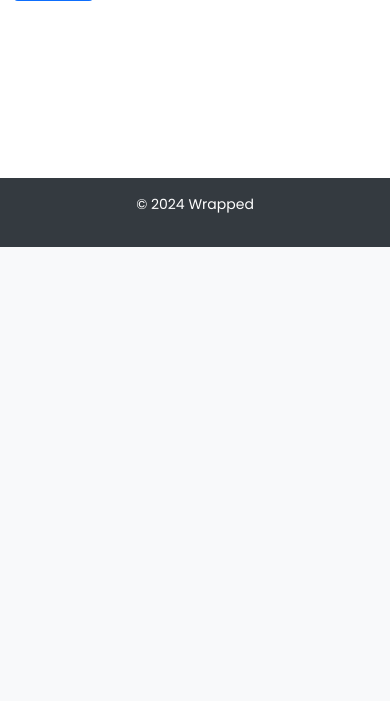
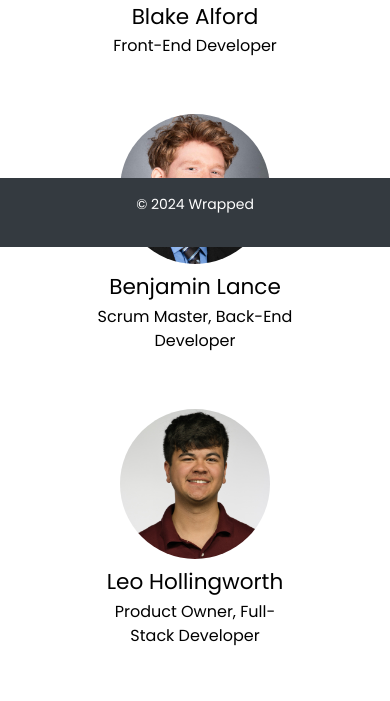
Before and after one commit to Blance5/Spotify-Wrapped, a Django app: page /contact/ in a window 390 px wide; the page is wider, and only the part inside the window is pictured. Shown: the part 597-1298 px from the top of that part. Before the commit the page ends 844 px from the top of that part, so only its background shows below. Run offline with Django 5.2, Linux system fonts and the light colour scheme.

Commit message:
contact page updates
added developer pictures, added objective statement

```diff
--- a/Wrapped_Proj/Wrapped/templates/contact.html
+++ b/Wrapped_Proj/Wrapped/templates/contact.html
@@ -1,8 +1,49 @@
 {% extends 'base.html' %}
+{% load static %}
 
 {% block title %}Contact{% endblock %}
 
 {% block content %}
+
+<!-- Meet the Developers Section -->
+<section>
+    <h2 style="text-align: center; margin-top: 20px;">MEET THE DEVELOPERS</h2>
+    <div class="team-container">
+        <div class="team-member">
+            <img src="{% static 'david_izadi.png' %}" alt="David Izadi">
+            <h4>David Izadi</h4>
+            <p>Back-End Developer</p>
+        </div>
+        <div class="team-member">
+            <img src="{% static 'blake_alford.png' %}" alt="Blake Alford">
+            <h4>Blake Alford</h4>
+            <p>Front-End Developer</p>
+        </div>
+        <div class="team-member">
+            <img src="{% static 'benjamin_lance.png' %}" alt="Benjamin Lance">
+            <h4>Benjamin Lance</h4>
+            <p>Scrum Master, Back-End Developer</p>
+        </div>
+        <div class="team-member">
+            <img src="{% static 'leo_hollingworth.jpg' %}" alt="Leo Hollingworth">
+            <h4>Leo Hollingworth</h4>
+            <p>Product Owner, Full-Stack Developer</p>
+        </div>
+        <div class="team-member">
+            <img src="{% static 'lawrence_williams.png' %}" alt="Lawrence Williams">
+            <h4>Lawrence Williams</h4>
+            <p>Full-Stack Developer</p>
+        </div>
+    </div>
+
+    <!-- Centered Description -->
+    <div class="description-box">
+        <p>
+            "We are a passionate team of Georgia Tech computer science students with a shared love for music and technology. Drawing from our expertise in software development and design, we have combined creativity with technical skills to create an enhanced Spotify Wrapped experience. Our goal is to provide users with insightful and fun ways to explore their listening habits through an aesthetically pleasing and user-friendly interface. Guided by Agile methodologies, we worked collaboratively to deliver a polished and personalized product. This project reflects our dedication to innovation, teamwork, and creating meaningful connections through music."
+        </p>
+    </div>
+</section>
+
 <div class="container mt-5">
     <h2>Contact Us</h2>
     <p>If you have any questions, feedback, or suggestions, feel free to reach out!</p>
@@ -40,4 +81,51 @@
     </form>
 </div>
 
+<!-- Styling -->
+<style>
+    .team-container {
+        display: flex;
+        justify-content: space-around;
+        flex-wrap: wrap;
+        margin-top: 20px;
+    }
+
+    .team-member {
+        text-align: center;
+        margin: 20px;
+        max-width: 200px;
+    }
+
+    .team-member img {
+        border-radius: 50%;
+        width: 150px;
+        height: 150px;
+        object-fit: cover;
+    }
+
+    .team-member h4 {
+        margin: 10px 0 5px;
+    }
+
+    .description-box {
+    background-color: var(--description-bg, #f5f5f5); /* Default light mode */
+    color: var(--description-text, #333); /* Default light mode */
+    text-align: center;
+    padding: 20px;
+    margin: 30px auto; /* Centers the box horizontally */
+    max-width: 70%; /* Restrict width to 50% of the page */
+    min-width: 300px; /* Minimum width for smaller screens */
+    border-radius: 10px;
+    font-size: 18px;
+    box-shadow: 0 4px 6px rgba(0, 0, 0, 0.1); /* Subtle shadow for better visibility */
+    transition: background-color 0.3s, color 0.3s; /* Smooth transitions for dark mode */
+    }
+
+    /* Dark mode overrides */
+    body.dark-mode .description-box {
+        background-color: #333; /* Dark mode background */
+        color: #fff; /* Light text for dark mode */
+    }
+</style>
+
 {% endblock %}
--- a/Wrapped_Proj/static/styles.css
+++ b/Wrapped_Proj/static/styles.css
@@ -215,6 +215,8 @@ h2 {
     .personality-card {
         padding: 1rem;
     }
+    .description-box {
+        max-width: 80%; /* Wider box for smaller screens */
 }
 
 @media (max-width: 480px) {
```
Also changed, not shown: Wrapped_Proj/db.sqlite3, Wrapped_Proj/static/benjamin_lance.png (added), Wrapped_Proj/static/leo_hollingworth.jpg (added), 4 other files.
